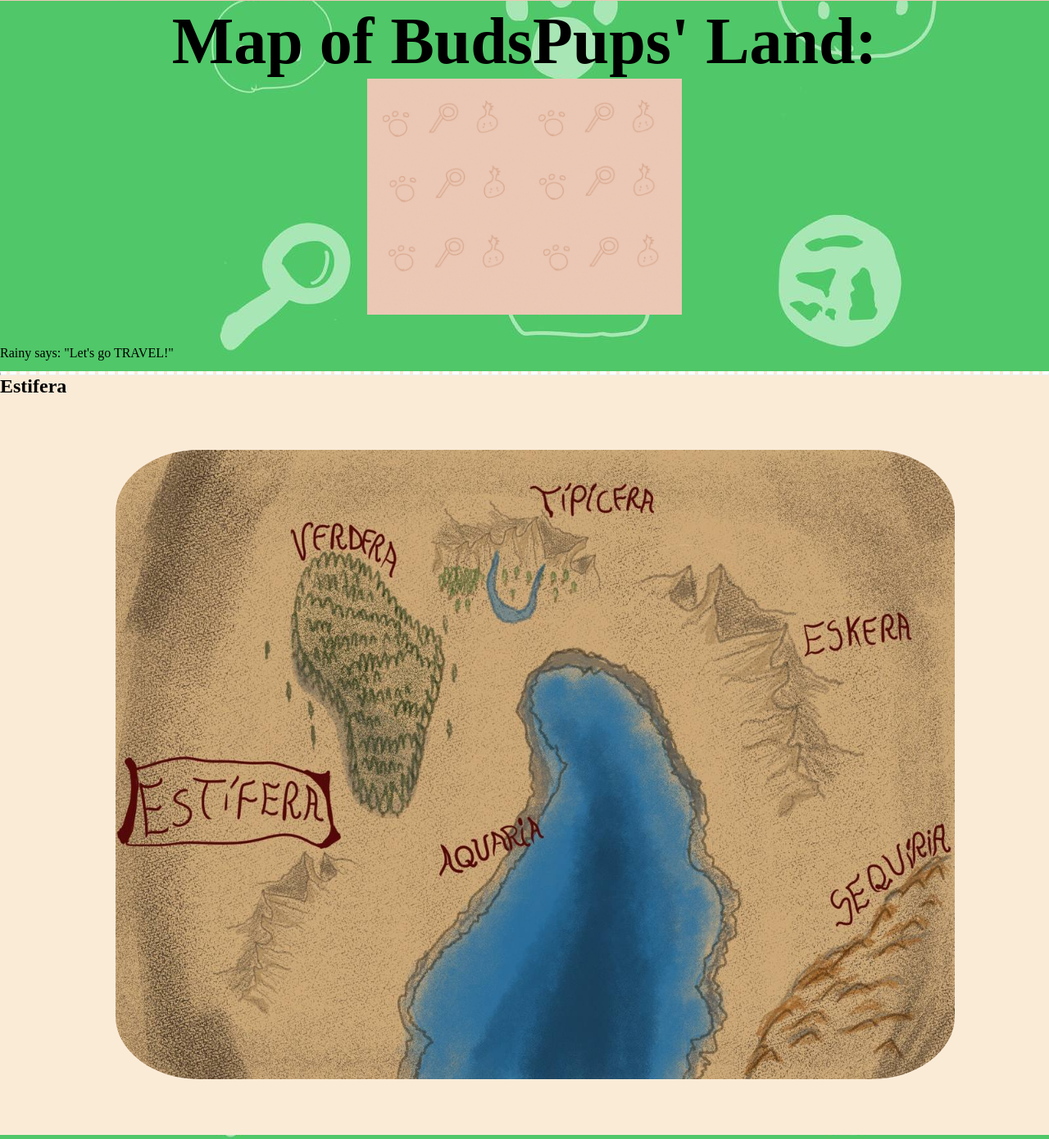
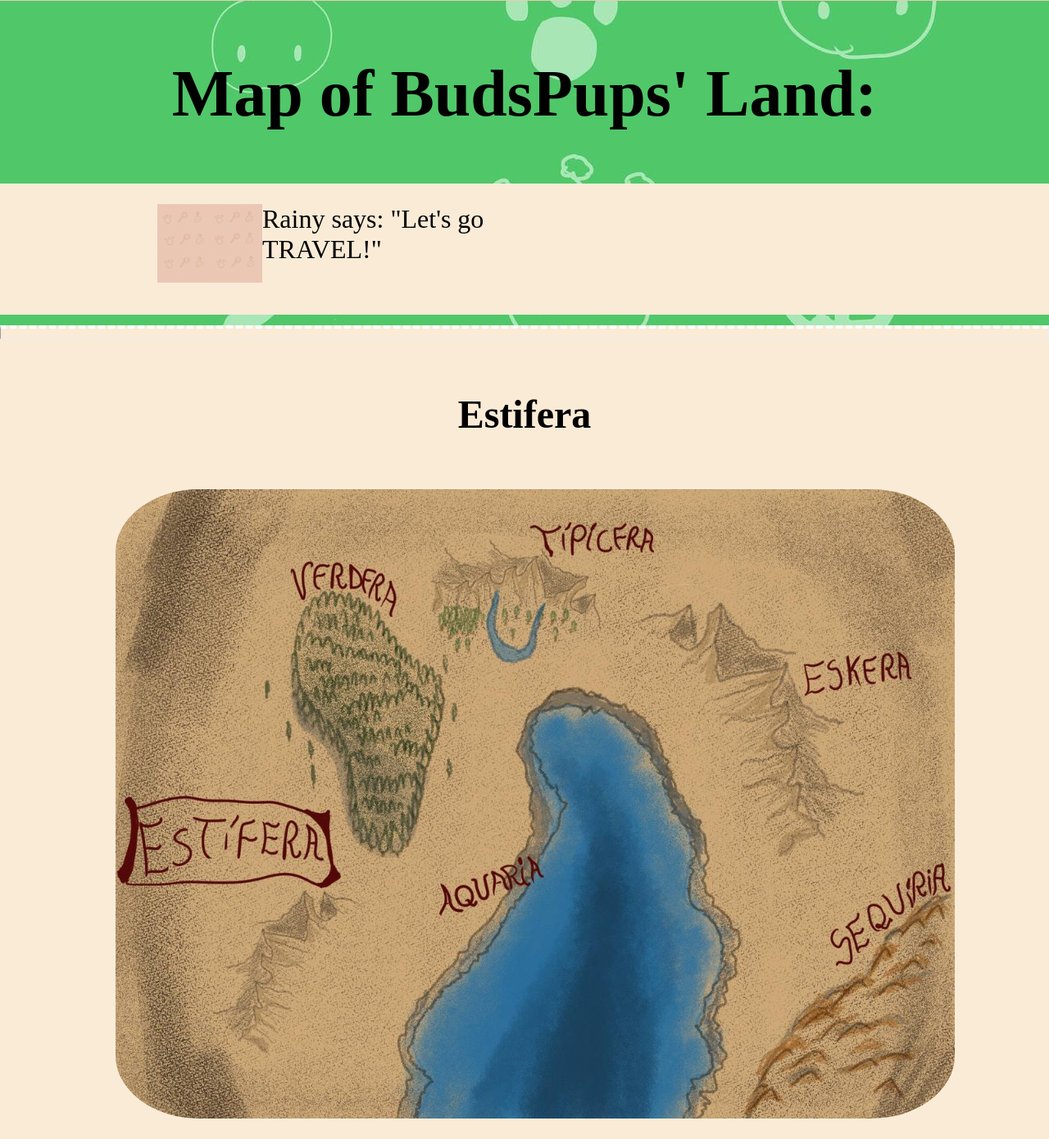
Before and after one commit to izzyfelixm/BudsPups, a plain HTML site: page mapa.html in a window 1280 px wide. Shown: the part 190-1580 px from the top of the page at 82% size. Drawn offline with Linux system fonts and the light colour scheme; a web font is replaced by a local one.

Commit message:
Add files via upload

```diff
--- a/mapa.html
+++ b/mapa.html
@@ -41,7 +41,12 @@
             <area target="" alt="Sequiria" title="Sequiria" href="sequiria" coords="981,959,1279,599" shape="rect">
             <area target="" alt="Estifera" title="Estifera" href="mapa.html" coords="329,614,-1,407" shape="rect">
         </map>
+        <img class="firey" src="firey.gif">
+        <img class="nabey" src="nabey.gif">
+        <img class="shroomney" src="shroomney.gif">
+        <img class="tisuney" src="tisuney.gif">
     </div>
+
 </body>
 
 <footer id="footer"> All rights reserved to Maple Productions 2023</footer>
--- a/style.css
+++ b/style.css
@@ -74,20 +74,43 @@ body {
 #hr1 {
     border-top: 4px dashed white;
     margin-top: 1%;
+    padding-top: 1%;
+}
+
+#rainytalksdiv {
+    display: flex;
+    background-color: #faebd7;
+    margin-top: 1%;
+    padding-top: 2%;
+
 }
 
 #budspupsimage1 {
-    width: 30%;
+    width: 10%;
     display: block;
-    margin-left: auto;
+    margin-left: 15%;
     margin-right: auto;
     margin-bottom: 3%;
+}
+
+#rainytalks {
+    font-family: var(--fonte-principal);
+    margin-right:48%;
+    font-size: 200%;
+}
+
+#h2estifera {
+    font-family: var(--fonte-principal);
+    text-align: center;
+    font-size: 300%;
+    padding-top: 5%;
 }
 
 #h1map {
     text-align: center;
     font-family: var(--fonte-principal);
-    margin-top: 0%;
+    margin-top: 5%;
+    margin-bottom: 5%;
     font-size: 500%;
 }
 
@@ -160,3 +183,31 @@ body {
     background-color: transparent;
     text-decoration: underline;
   }
+
+  .firey {
+    position: absolute;
+    top: 170%;
+    left: 50%;
+    width: 3%;
+  }
+
+  .nabey {
+    position: absolute;
+    top: 190%;
+    left: 40%;
+    width: 5%;
+  }
+
+  .shroomney {
+    position: absolute;
+    top: 240%;
+    left: 80%;
+    width: 3%;
+  }
+
+  .tisuney {
+    position: absolute;
+    top: 240%;
+    left: 12%;
+    width: 6%;
+  }
```
Also changed, not shown: buney.jpg (added), chiney.jpg (added), diney.jpg (added), firey.gif (added), firey.jpg (added), inkey.jpg (added), kitsuney.jpg (added), minirainey.jpg (added), mushey.jpg (added), nabey.gif (added), nabey.jpg (added), shroomney.gif (added), superbuney.jpg (added), tisuney.gif (added).
